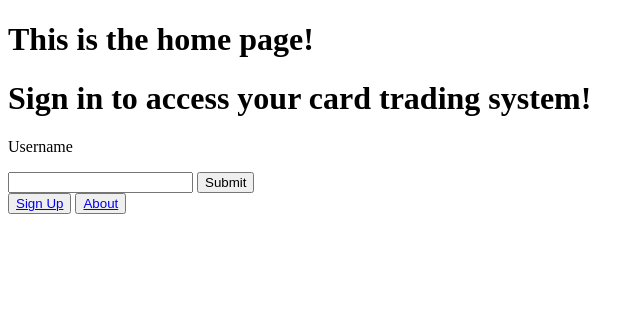
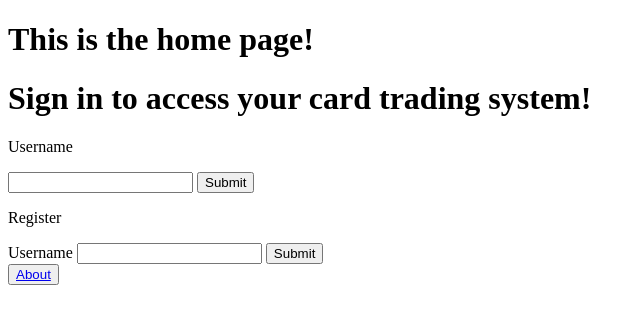
Before and after one commit to nolanjimmo/NBA-Trading-Cards, a Flask app: page / in a window 1280 px wide. Shown: the top 324 px of the page, without its empty margins (0-644 px from the left). Run offline with Flask 2, Linux system fonts and the light colour scheme.

Commit message:
reworking register

```diff
--- a/flask_app_.py
+++ b/flask_app_.py
@@ -48,21 +48,25 @@ def sign_in():
         return render_template("main_page.html", u_name=username, valid_user=valid_user)
 
 
-@app.route("/sign_up", methods=('GET', 'POST'))
+@app.route("/sign_up", methods=['POST'])
 def sign_up():
     qe = QueryEngine(db_filename)
     global username
     global curr_user
     valid_user = None
-    if request.method == 'POST':
-        username = request.form['username']
+    user_exists = None
+    username = request.form['username']
 
-        if qe.get_user_from_id(username) is None:
-            qe.add_user(username, [], [])
-
+    if qe.get_user_from_username(username) is None:
+        qe.add_user(username, [], [])
+    else:
+        user_exists = True
+    try:
         curr_user = qe.get_user_from_username(username)
-
         return render_template("successful_sign_in.html", u_name=username, valid_user=valid_user)
+    except:
+        valid_user = False
+        return render_template("main_page.html", u_name=username, valid_user=valid_user, user_exists=user_exists)
 
 
 @app.route("/selection", methods=['POST'])
--- a/templates/main_page.html
+++ b/templates/main_page.html
@@ -17,7 +17,16 @@
         {%if valid_user == False%}
             <p>Username: {{u_name}} is not valid</p>
         {%endif%}
-        <button><a href="{{ url_for('sign_up') }}">Sign Up</a></button>
+
+        <p>Register </p>
+        <form action="/sign_up" method="POST">
+            <label for="username">Username</label>
+            <input type="text" name="username">
+            <input type="submit">
+        </form>
+        {%if user_exists == True%}
+            <p>User already exists</p>
+        {%endif%}
         <button><a href="{{ url_for('about') }}">About</a></button>
     </body>
 </html>
```
Also changed, not shown: query_engine.py (+15 -9 lines), templates/sign_up.html (+3 -4 lines).
